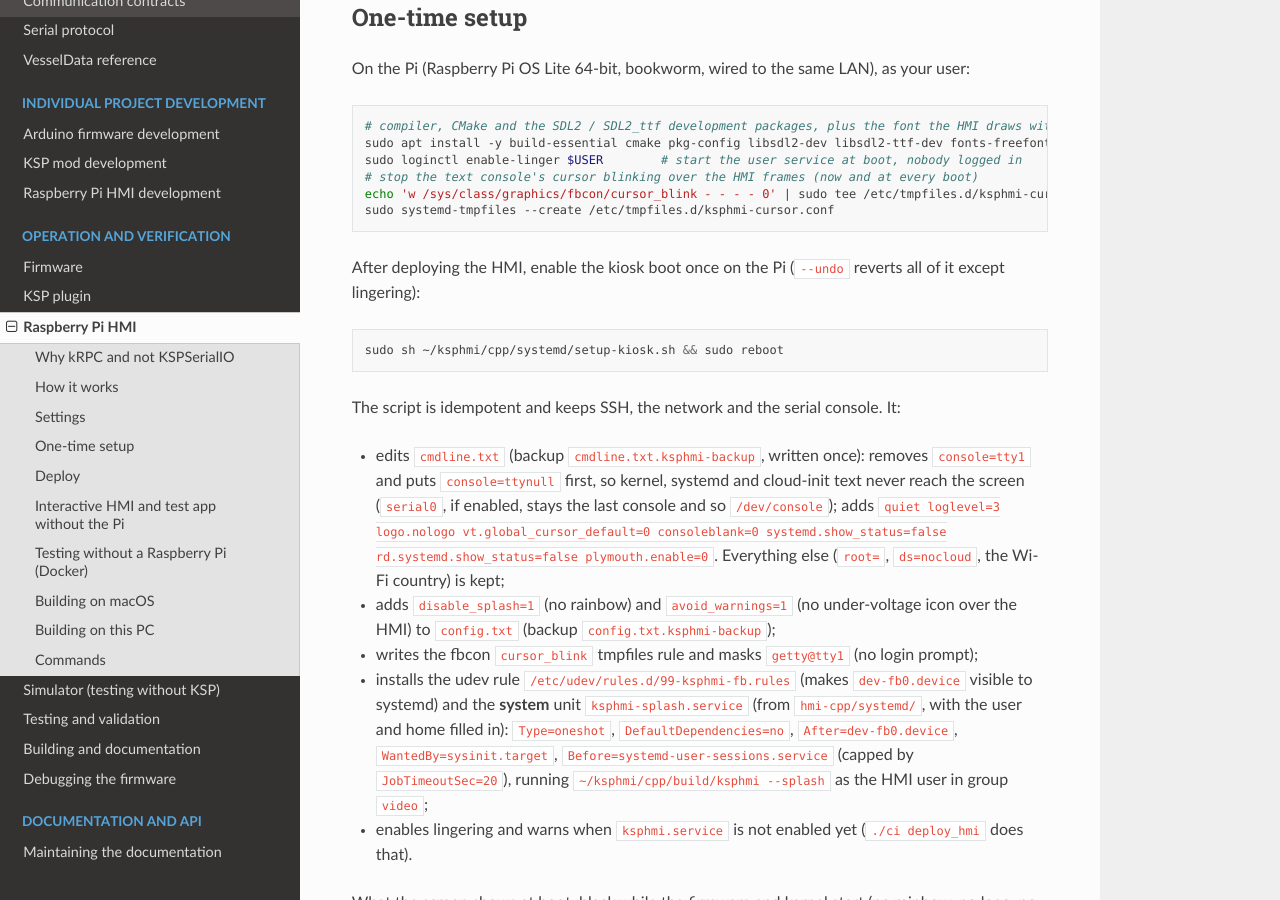
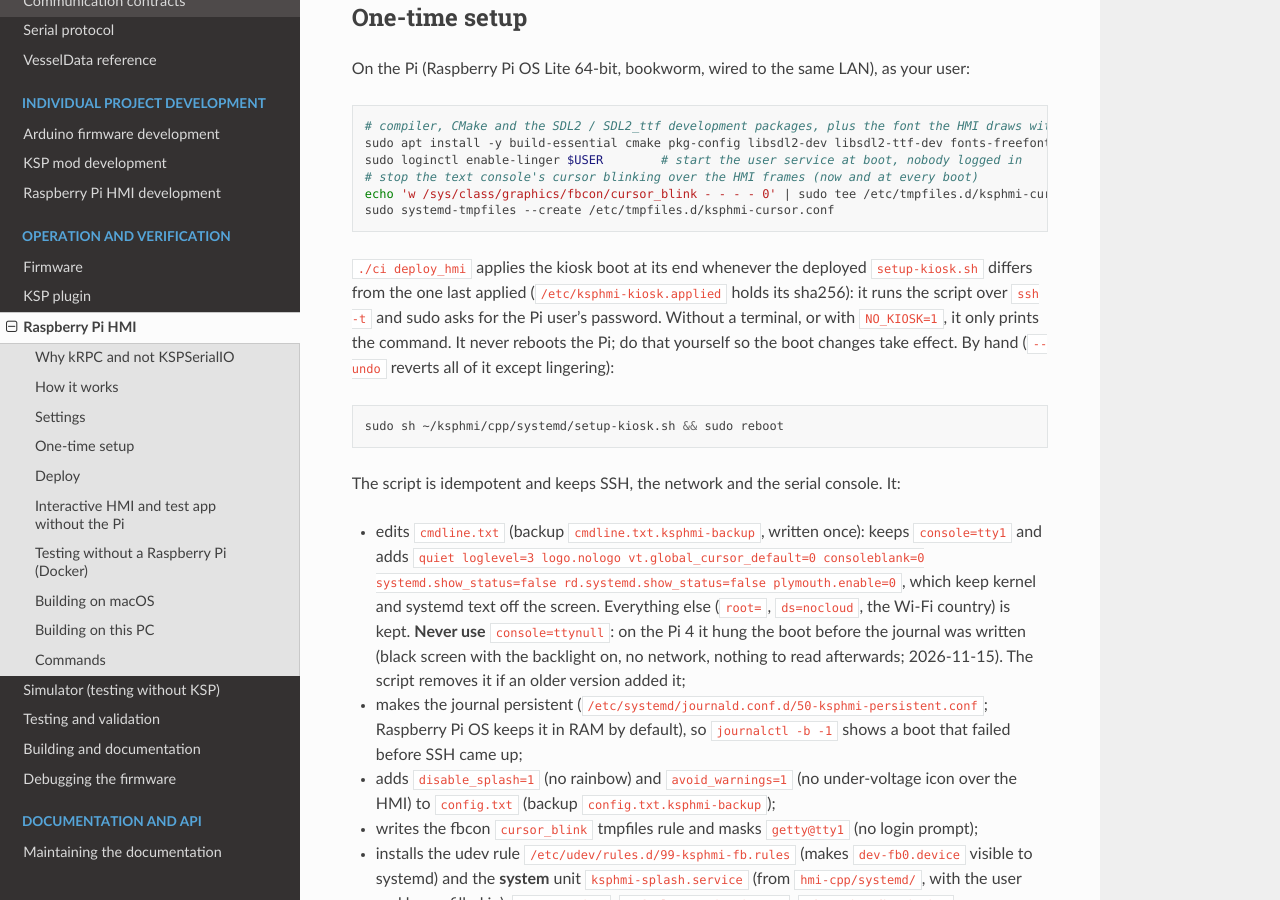
Before and after one commit to AlaNLrdE/KSPKontroller, a Sphinx documentation site: the page built from docs/hmi.rst, in a window 1280 px wide and 900 px high, scrolled down 5291 px. Built offline with Sphinx 7.4.7 and the Read the Docs theme 3.1.0, drawn with Linux system fonts in a browser that asks for light colours.

Commit message:
fix(hmi): kiosk boot without console=ttynull, applied by deploy_hmi
console=ttynull hung the Pi 4 early in boot: black screen with the
backlight on, no network and nothing in the journal. Bisected on the SD
card: the kiosk line fails with or without the splash and boots once
ttynull is gone. setup-kiosk.sh now keeps console=tty1, silenced by
quiet/loglevel=3/no systemd status, and removes ttynull left by the old
version. Verified on the Pi: boot in 19 s, splash at 7.3 s, HMI at 12 s,
no console text, getty@tty1 masked.

setup-kiosk.sh also makes the journal persistent (Raspberry Pi OS keeps
it in RAM) and records its sha256 in /etc/ksphmi-kiosk.applied.
./ci deploy_hmi reruns it over ssh -t (sudo password typed by the user)
when the deployed script differs; without a terminal or with NO_KIOSK=1
it only prints the command, and it never reboots. verify.py flags
ttynull, a volatile journal and an outdated kiosk. ./ci help now prints
the whole environment list.

Co-Authored-By: Claude Opus 5.5 <noreply@anthropic.com>

```diff
--- a/docs/hmi.rst
+++ b/docs/hmi.rst
@@ -214,7 +214,11 @@ On the Pi (Raspberry Pi OS Lite 64-bit, bookworm, wired to the same LAN), as you
    echo 'w /sys/class/graphics/fbcon/cursor_blink - - - - 0' | sudo tee /etc/tmpfiles.d/ksphmi-cursor.conf
    sudo systemd-tmpfiles --create /etc/tmpfiles.d/ksphmi-cursor.conf
 
-After deploying the HMI, enable the kiosk boot once on the Pi (``--undo`` reverts all of it except lingering):
+``./ci deploy_hmi`` applies the kiosk boot at its end whenever the deployed ``setup-kiosk.sh`` differs from the
+one last applied (``/etc/ksphmi-kiosk.applied`` holds its sha256): it runs the script over ``ssh -t`` and sudo
+asks for the Pi user's password. Without a terminal, or with ``NO_KIOSK=1``, it only prints the command. It never
+reboots the Pi; do that yourself so the boot changes take effect. By hand (``--undo`` reverts all of it except
+lingering):
 
 .. code-block:: bash
 
@@ -222,11 +226,14 @@ After deploying the HMI, enable the kiosk boot once on the Pi (``--undo`` revert
 
 The script is idempotent and keeps SSH, the network and the serial console. It:
 
-* edits ``cmdline.txt`` (backup ``cmdline.txt.ksphmi-backup``, written once): removes ``console=tty1`` and puts
-  ``console=ttynull`` first, so kernel, systemd and cloud-init text never reach the screen (``serial0``, if
-  enabled, stays the last console and so ``/dev/console``); adds ``quiet loglevel=3 logo.nologo
-  vt.global_cursor_default=0 consoleblank=0 systemd.show_status=false rd.systemd.show_status=false
-  plymouth.enable=0``. Everything else (``root=``, ``ds=nocloud``, the Wi-Fi country) is kept;
+* edits ``cmdline.txt`` (backup ``cmdline.txt.ksphmi-backup``, written once): keeps ``console=tty1`` and adds
+  ``quiet loglevel=3 logo.nologo vt.global_cursor_default=0 consoleblank=0 systemd.show_status=false
+  rd.systemd.show_status=false plymouth.enable=0``, which keep kernel and systemd text off the screen. Everything
+  else (``root=``, ``ds=nocloud``, the Wi-Fi country) is kept. **Never use** ``console=ttynull``: on the Pi 4 it
+  hung the boot before the journal was written (black screen with the backlight on, no network, nothing to read
+  afterwards; 2026-11-15). The script removes it if an older version added it;
+* makes the journal persistent (``/etc/systemd/journald.conf.d/50-ksphmi-persistent.conf``; Raspberry Pi OS keeps
+  it in RAM by default), so ``journalctl -b -1`` shows a boot that failed before SSH came up;
 * adds ``disable_splash=1`` (no rainbow) and ``avoid_warnings=1`` (no under-voltage icon over the HMI) to
   ``config.txt`` (backup ``config.txt.ksphmi-backup``);
 * writes the fbcon ``cursor_blink`` tmpfiles rule and masks ``getty@tty1`` (no login prompt);
```
Also changed, not shown: CLAUDE.md (+4 -2 lines), .claude/skills/raspberry-pi-hmi/SKILL.md, 4 other files.
